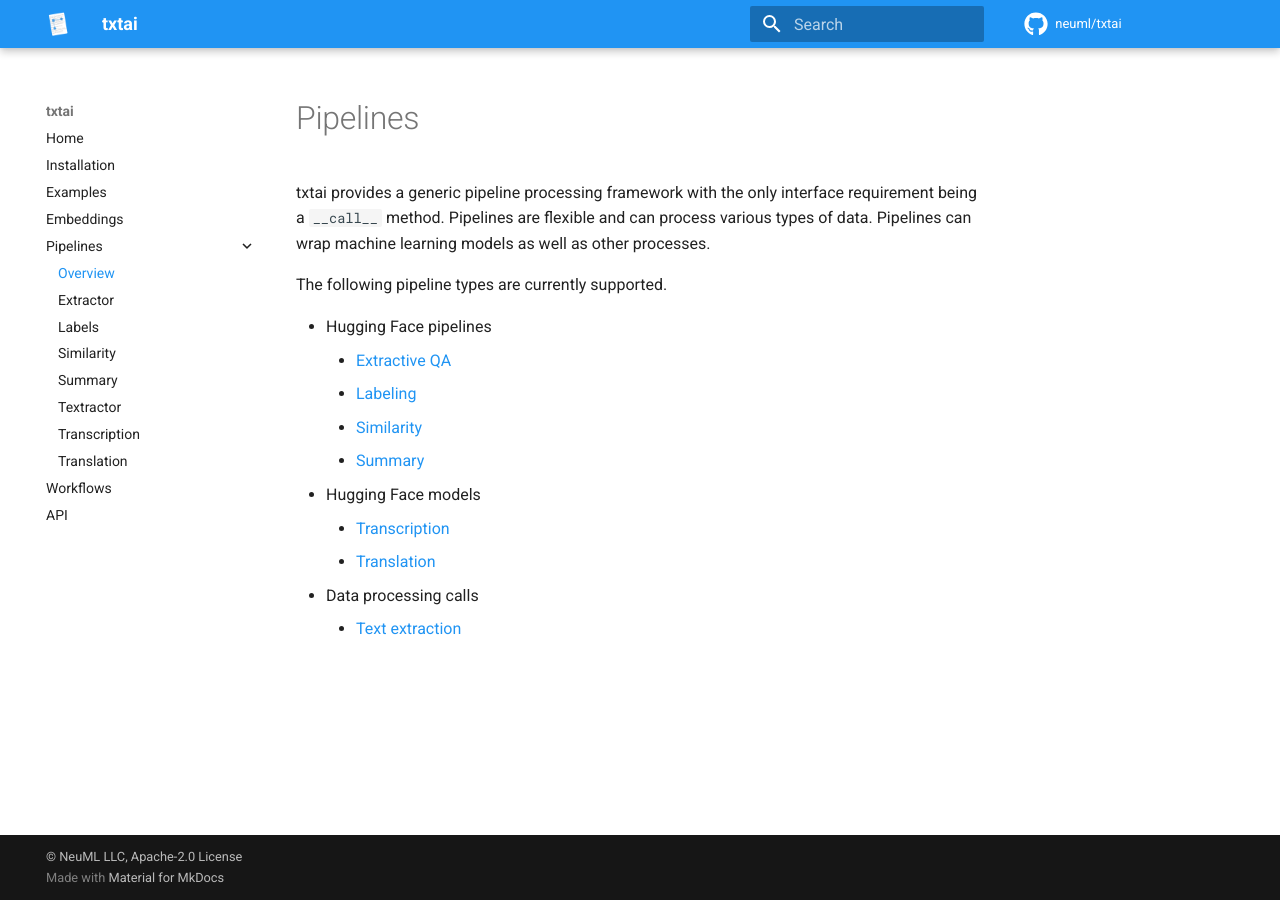
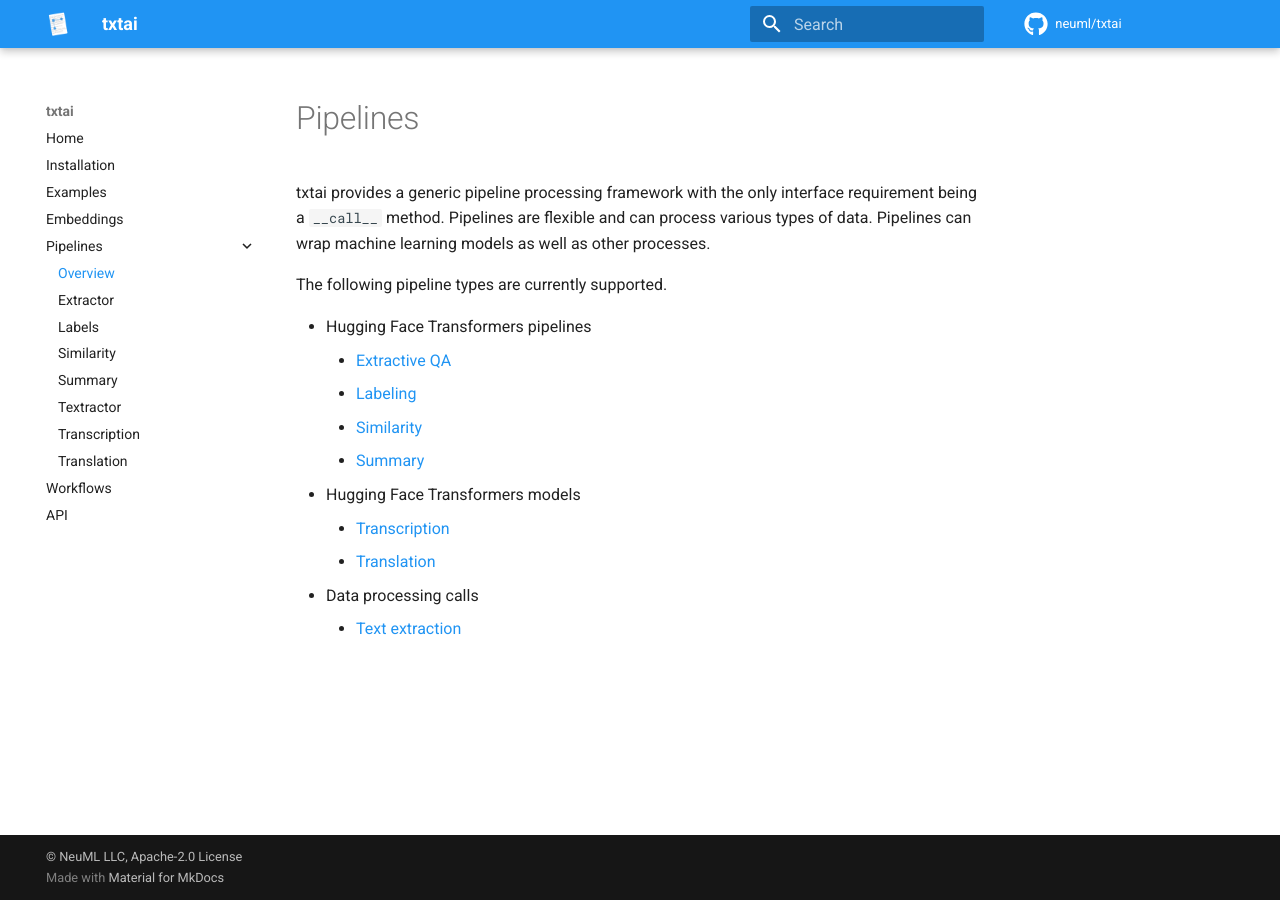
Before and after one commit to neuml/txtai, an MkDocs documentation site: the page built from docs/pipelines/overview.md, in a window 1280 px wide. Built offline with MkDocs 1.6.1 and Material for MkDocs 9.7.7, drawn with Linux system fonts in a browser that asks for light colours; comment, search, counter and statistics services are not loaded.

Commit message:
Documentation update

```diff
--- a/docs/pipelines/overview.md
+++ b/docs/pipelines/overview.md
@@ -5,12 +5,12 @@
 
 The following pipeline types are currently supported.
 
-- Hugging Face pipelines
+- Hugging Face Transformers pipelines
     - [Extractive QA](../extractor)
     - [Labeling](../labels)
     - [Similarity](../similarity)
     - [Summary](../summary)
-- Hugging Face models
+- Hugging Face Transformers models
     - [Transcription](../transcription)
     - [Translation](../translation)
 - Data processing calls
```
Also changed, not shown: docs/embeddings.md (+1 -1 lines).
